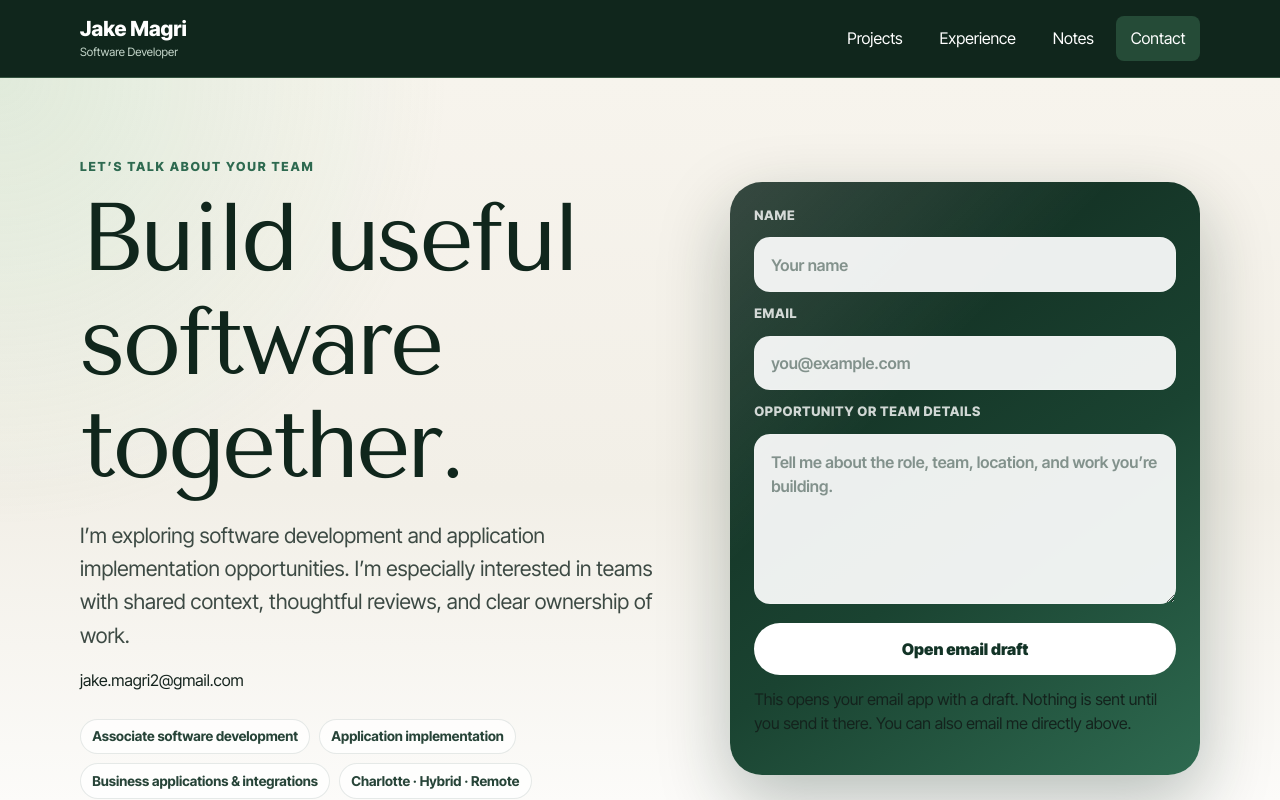
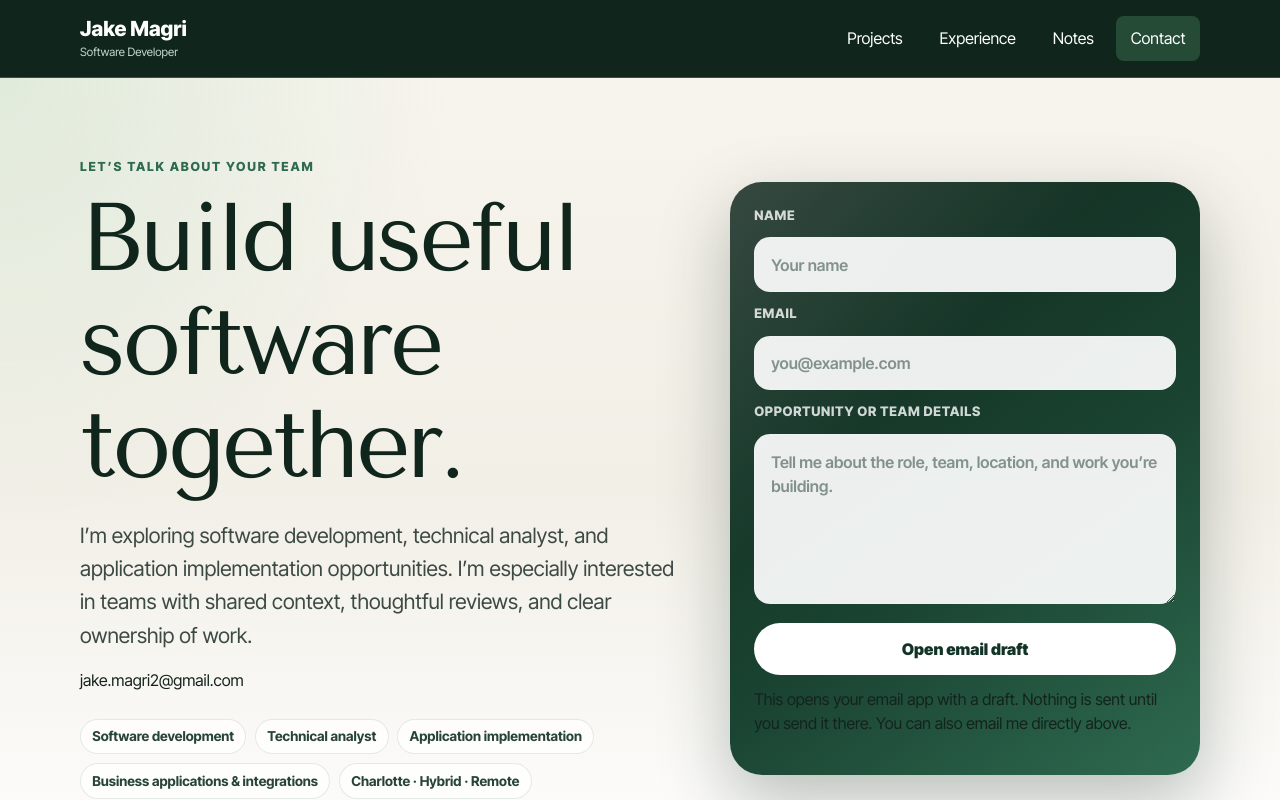
Before and after one commit to jake-magri/React-Portfolio, a Next.js app: page /contact in a window 1280 px wide. Shown: the top 800 px of the page. Built offline with nearby package versions, Linux system fonts and the light colour scheme.

Commit message:
Align Contact.js with software and Azure profile

```diff
--- a/src/components/Contact.js
+++ b/src/components/Contact.js
@@ -2,7 +2,7 @@ import { useState } from 'react';
 import styles from './Contact.module.css';
 import SlidingText from './SlidingText';
 
-const contactReasons = ['Associate software development', 'Application implementation', 'Business applications & integrations', 'Charlotte · Hybrid · Remote'];
+const contactReasons = ['Software development', 'Technical analyst', 'Application implementation', 'Business applications & integrations', 'Charlotte · Hybrid · Remote'];
 
 export default function Contact() {
   const [name, setName] = useState('');
@@ -38,7 +38,7 @@ export default function Contact() {
             direction="fade"
             text={
               <p className={styles.heroText}>
-                I’m exploring software development and application implementation opportunities. I’m especially interested in teams with shared context, thoughtful reviews, and clear ownership of work.
+                I’m exploring software development, technical analyst, and application implementation opportunities. I’m especially interested in teams with shared context, thoughtful reviews, and clear ownership of work.
               </p>
             }
           />
```
